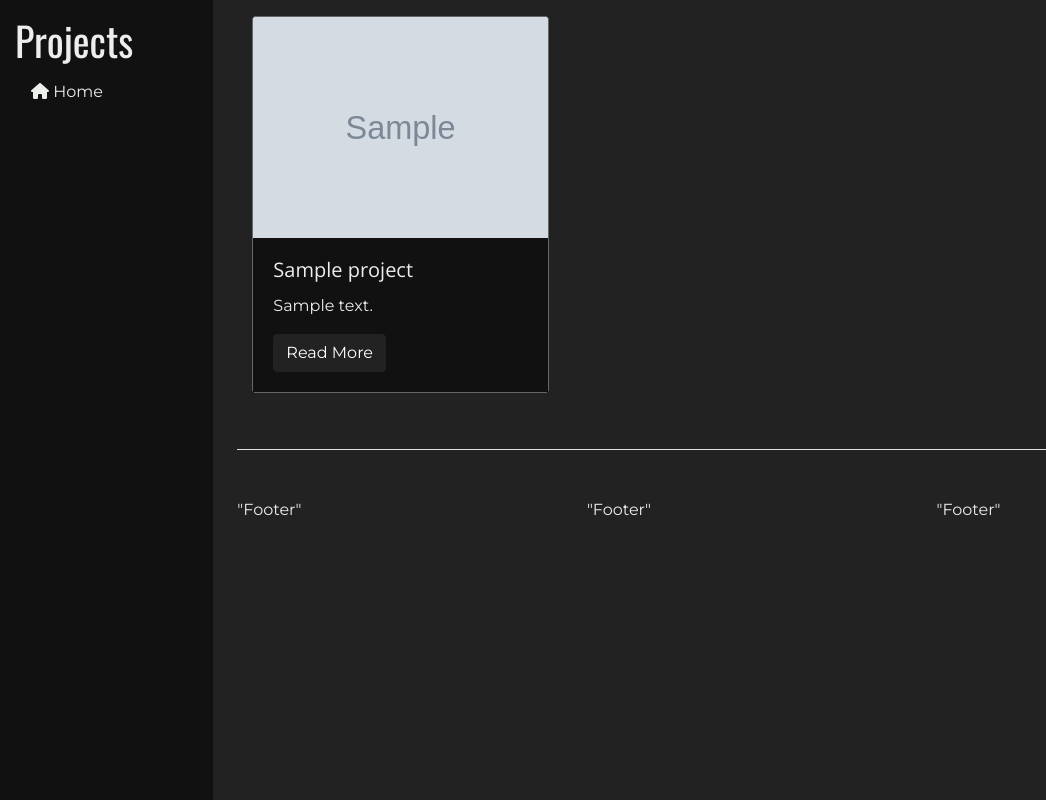
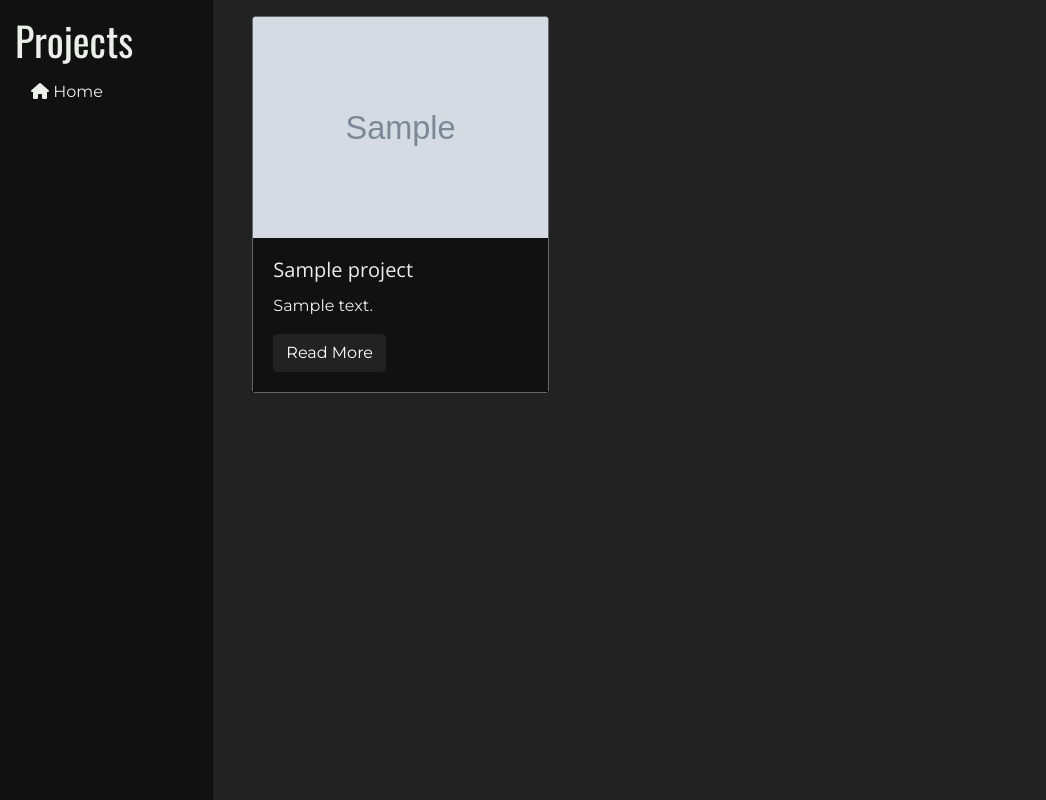
Before and after one commit to dcfreire/funnisquares.github.io, a Django app: template projects/templates/projects/all_projects.html in a window 1280 px wide. Shown: the whole page, without its empty margins (0-1046 px from the left). Run offline with Django 3.2, Linux system fonts and the light colour scheme; the template is opened without the code that fills it: most values are stand-ins (such as "Sample title", 1, 10 or a date in 2020); grey boxes marked "Sample" are stand-in pictures; some libraries are stand-ins or nearby versions.

Commit message:
Removed footer

```diff
--- a/projects/templates/projects/base.html
+++ b/projects/templates/projects/base.html
@@ -30,7 +30,7 @@
   <main class="d-md-flex flex-column h-100">
     <div class="container-fluid d-flex h-100">
       <div class="row flex-fill bg-primary text-light">
-        <nav class="col-md-2 d-none d-md-block bg-light sidebar bg-dark d-flex flex-column flex-fill">
+        <nav class="col-2 d-none d-md-block bg-light sidebar bg-dark d-flex flex-column flex-fill">
           <div class="sidebar-sticky">
             <p>
               <h1 style="font-family: Oswald;"> Projects </h1>
@@ -39,19 +39,11 @@
           </div>
         </nav>
 
-        <div class="col-md-10 ml-sm-auto col-lg-10 px-4 bg-primary">
+        <div class="col-10 ml-sm-auto px-4 bg-primary">
 
           {% block content %}
           {% endblock %}
-          <footer class="pt-4 my-md-5 pt-md-5 border-top">
-            <div class="row flex-fill">
-              <div class="col">"Footer"</div>
-              <div class="col">"Footer"</div>
-              <div class="col">"Footer"</div>
 
-            </div>
-
-          </footer>
         </div>
 
       </div>
```
